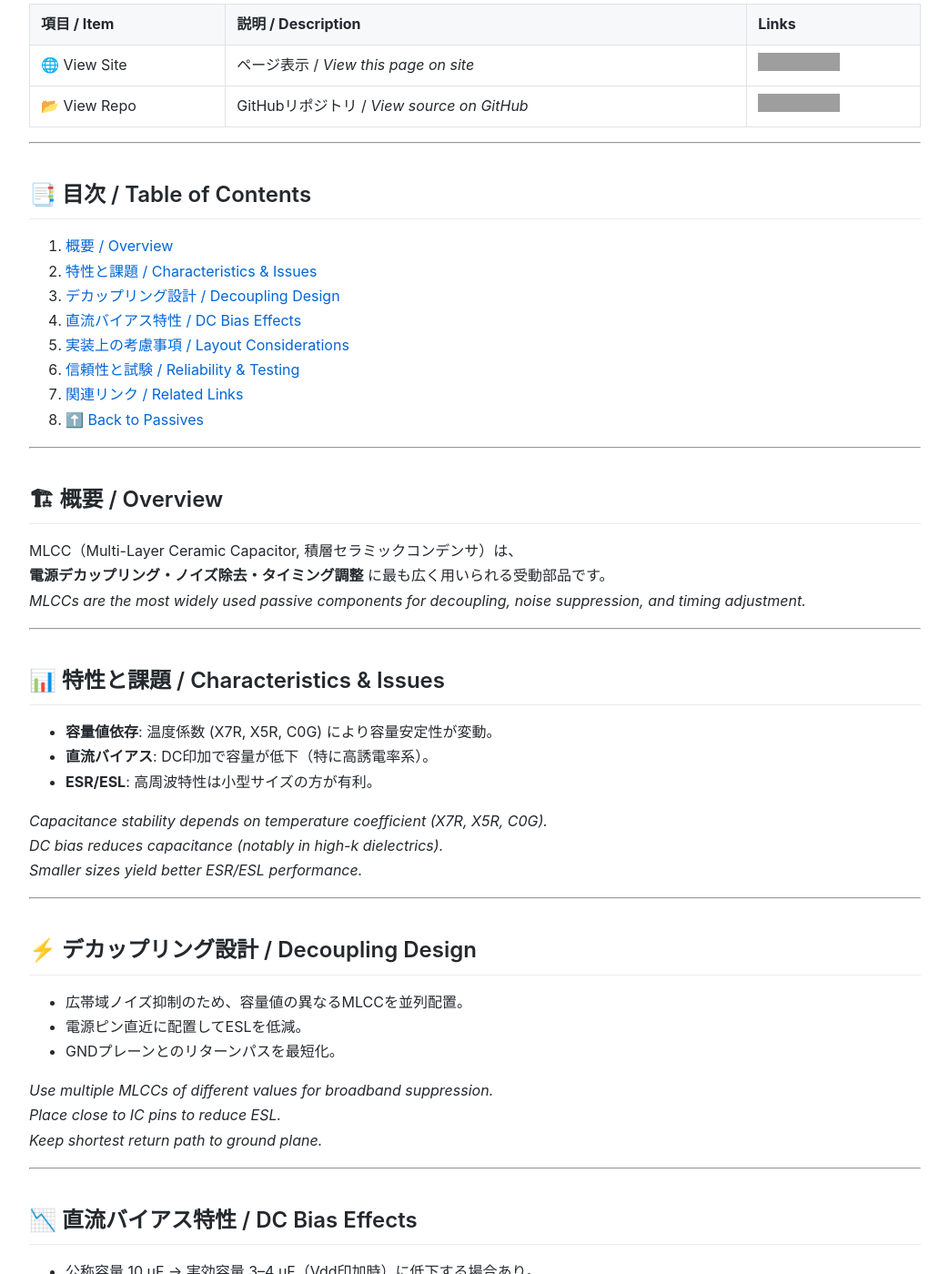
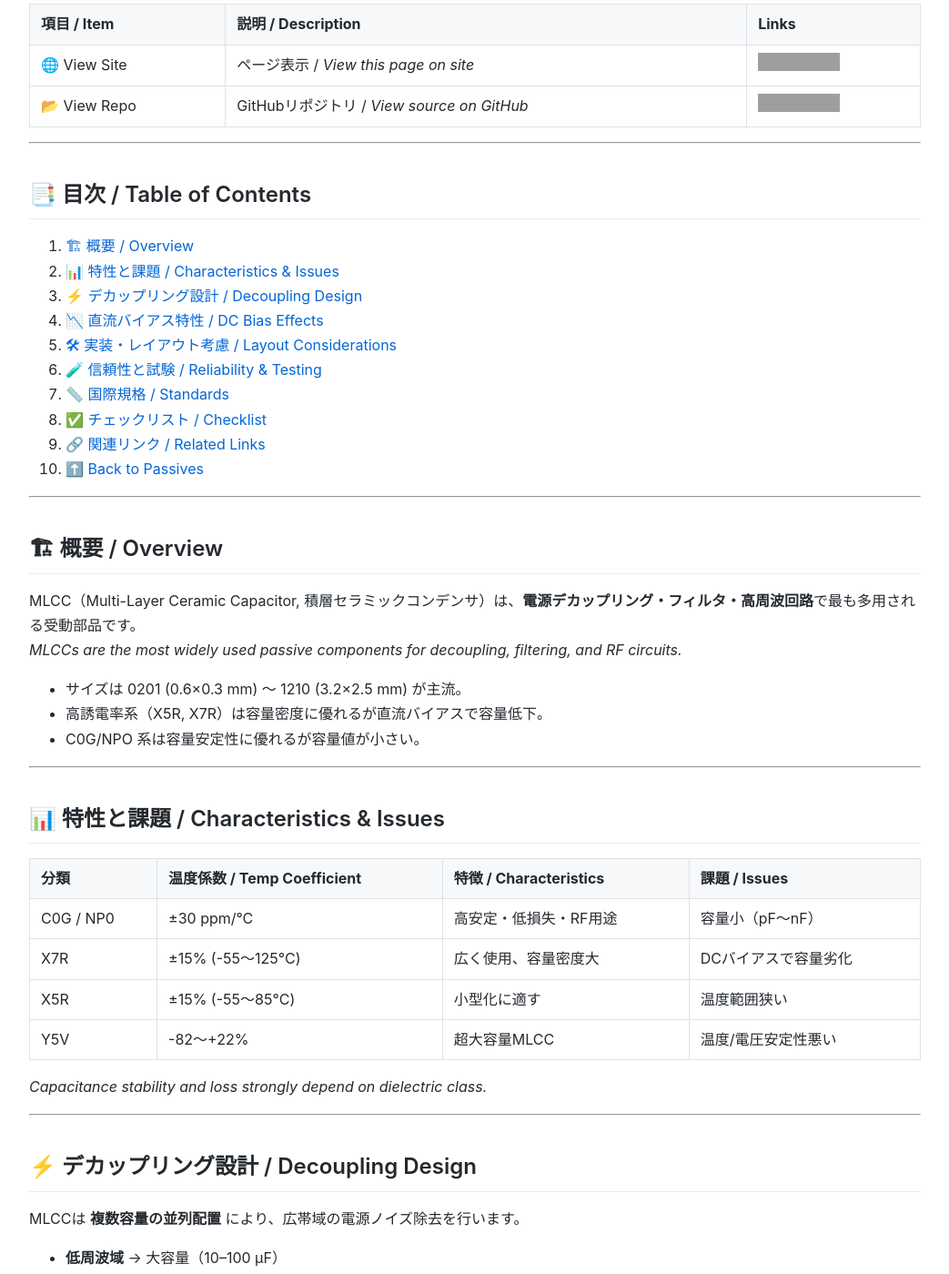
Before and after one commit to Samizo-AITL/Edusemi-Plus, a Jekyll site: the page built from Assembly-Integration/Passives/mlcc.md, in a window 1280 px wide and 1400 px high, scrolled down 252 px. Shown: the whole window at 91% size, without its empty margins (118-1161 px from the left). Built offline with Jekyll 4.4.1, drawn with Linux system fonts in a browser that asks for light colours; some of the changed text lies outside the part shown; grey boxes are pictures that could not be loaded.

Commit message:
Update mlcc.md

```diff
--- a/Assembly-Integration/Passives/mlcc.md
+++ b/Assembly-Integration/Passives/mlcc.md
@@ -19,65 +19,97 @@
 ---
 
 ## 📑 目次 / Table of Contents
-1. [概要 / Overview](#-概要--overview)
-2. [特性と課題 / Characteristics & Issues](#-特性と課題--characteristics--issues)
-3. [デカップリング設計 / Decoupling Design](#-デカップリング設計--decoupling-design)
-4. [直流バイアス特性 / DC Bias Effects](#-直流バイアス特性--dc-bias-effects)
-5. [実装上の考慮事項 / Layout Considerations](#-実装上の考慮事項--layout-considerations)
-6. [信頼性と試験 / Reliability & Testing](#-信頼性と試験--reliability--testing)
-7. [関連リンク / Related Links](#-関連リンク--related-links)
-8. [⬆️ Back to Passives](#️-back-to-passives)
+1. [🏗 概要 / Overview](#-概要--overview)
+2. [📊 特性と課題 / Characteristics & Issues](#-特性と課題--characteristics--issues)
+3. [⚡ デカップリング設計 / Decoupling Design](#-デカップリング設計--decoupling-design)
+4. [📉 直流バイアス特性 / DC Bias Effects](#-直流バイアス特性--dc-bias-effects)
+5. [🛠 実装・レイアウト考慮 / Layout Considerations](#-実装レイアウト考慮--layout-considerations)
+6. [🧪 信頼性と試験 / Reliability & Testing](#-信頼性と試験--reliability--testing)
+7. [📏 国際規格 / Standards](#-国際規格--standards)
+8. [✅ チェックリスト / Checklist](#-チェックリスト--checklist)
+9. [🔗 関連リンク / Related Links](#-関連リンク--related-links)
+10. [⬆️ Back to Passives](#️-back-to-passives)
 
 ---
 
 ## 🏗 概要 / Overview
-MLCC（Multi-Layer Ceramic Capacitor, 積層セラミックコンデンサ）は、
-**電源デカップリング・ノイズ除去・タイミング調整** に最も広く用いられる受動部品です。
-*MLCCs are the most widely used passive components for decoupling, noise suppression, and timing adjustment.*
+MLCC（Multi-Layer Ceramic Capacitor, 積層セラミックコンデンサ）は、**電源デカップリング・フィルタ・高周波回路**で最も多用される受動部品です。
+*MLCCs are the most widely used passive components for decoupling, filtering, and RF circuits.*
+
+- サイズは 0201 (0.6×0.3 mm) 〜 1210 (3.2×2.5 mm) が主流。
+- 高誘電率系（X5R, X7R）は容量密度に優れるが直流バイアスで容量低下。
+- C0G/NPO 系は容量安定性に優れるが容量値が小さい。
 
 ---
 
 ## 📊 特性と課題 / Characteristics & Issues
-- **容量値依存**: 温度係数 (X7R, X5R, C0G) により容量安定性が変動。
-- **直流バイアス**: DC印加で容量が低下（特に高誘電率系）。
-- **ESR/ESL**: 高周波特性は小型サイズの方が有利。
 
-*Capacitance stability depends on temperature coefficient (X7R, X5R, C0G).
-DC bias reduces capacitance (notably in high-k dielectrics).
-Smaller sizes yield better ESR/ESL performance.*
+| 分類 | 温度係数 / Temp Coefficient | 特徴 / Characteristics | 課題 / Issues |
+|------|-----------------------------|-------------------------|----------------|
+| C0G / NP0 | ±30 ppm/°C | 高安定・低損失・RF用途 | 容量小（pF〜nF） |
+| X7R | ±15% (-55〜125°C) | 広く使用、容量密度大 | DCバイアスで容量劣化 |
+| X5R | ±15% (-55〜85°C) | 小型化に適す | 温度範囲狭い |
+| Y5V | -82〜+22% | 超大容量MLCC | 温度/電圧安定性悪い |
+
+*Capacitance stability and loss strongly depend on dielectric class.*
 
 ---
 
 ## ⚡ デカップリング設計 / Decoupling Design
-- 広帯域ノイズ抑制のため、容量値の異なるMLCCを並列配置。
-- 電源ピン直近に配置してESLを低減。
-- GNDプレーンとのリターンパスを最短化。
+MLCCは **複数容量の並列配置** により、広帯域の電源ノイズ除去を行います。
 
-*Use multiple MLCCs of different values for broadband suppression.
-Place close to IC pins to reduce ESL.
-Keep shortest return path to ground plane.*
+- **低周波域** → 大容量（10–100 µF）
+- **中周波域** → 中容量（1–4.7 µF）
+- **高周波域** → 小容量（0.01–0.1 µF, C0G系推奨）
+
+### 📐 インピーダンス近似式
+$$
+Z_c = \frac{1}{2 \pi f C}
+$$
+
+- f: 周波数 [Hz]
+- C: 静電容量 [F]
+
+> 周波数が高くなると ESL が支配的 → 実効インピーダンスは「V字カーブ」を描く。
 
 ---
 
 ## 📉 直流バイアス特性 / DC Bias Effects
-- 公称容量 10 µF → 実効容量 3–4 µF（Vdd印加時）に低下する場合あり。
-- 高電圧定格品やC0Gタイプで低減可能。
-
-*10 µF nominal may drop to 3–4 µF under bias.
-Use higher voltage rating or C0G for mitigation.*
+- 公称 10 µF (X5R, 6.3 V) → Vdd=3.3 V で実効 3–4 µF に低下。
+- 高電圧定格品（16 V, 25 V）を選ぶと容量劣化を緩和可能。
+- 直流バイアス低下率はメーカーの「Capacitance vs. DC Bias」曲線で確認必須。
 
 ---
 
-## 🛠 実装上の考慮事項 / Layout Considerations
-- **BGA下配置**: 電源ピン直近に小型MLCC配置。
-- **並列配置**: 容量の異なるMLCCをサイズ混合して配置。
-- **インピーダンス整合**: 周波数帯ごとの最適化が必要。
+## 🛠 実装・レイアウト考慮 / Layout Considerations
+- **IC電源ピン直近**に配置（寄生インダクタ最小化）。
+- **複数のGND viaで接続** → 低ESL化。
+- **BGA下配置**は有効だがリワーク性低下。
+- **サイズ混在**: 0402と0201を並列で用いるとESL分布が広がり、高周波特性が改善。
 
 ---
 
 ## 🧪 信頼性と試験 / Reliability & Testing
-- 熱衝撃・曲げストレスでクラック発生 → **ソフト端子品**採用で改善。
-- 高湿・高温下での絶縁劣化試験（85°C/85%RH bias test）。
+- **熱衝撃試験**: リフロー後の急冷でクラック発生。
+- **曲げ試験**: 基板応力によるMLCC割れ → ソフト端子MLCCで改善。
+- **高湿バイアス試験 (85°C/85%RH)**: 絶縁抵抗劣化の有無を確認。
+- **寿命推定**: Arrhenius式により温度加速モデル化。
+
+---
+
+## 📏 国際規格 / Standards
+- **IEC 60384-1**: 固定コンデンサ一般規格
+- **EIA-198**: MLCCサイズコード（0201, 0402, 0603...）
+- **JEITA RC-5325**: セラミックコンデンサ特性分類
+- **AEC-Q200**: 自動車用途信頼性規格
+
+---
+
+## ✅ チェックリスト / Checklist
+- [ ] 容量値はDCバイアスを加味して選定したか？
+- [ ] 高周波特性に応じて容量のサイズ混在を検討したか？
+- [ ] 熱衝撃・曲げストレス対策を実装設計に盛り込んだか？
+- [ ] 車載/高信頼用途では AEC-Q200 品を採用したか？
 
 ---
 
```
